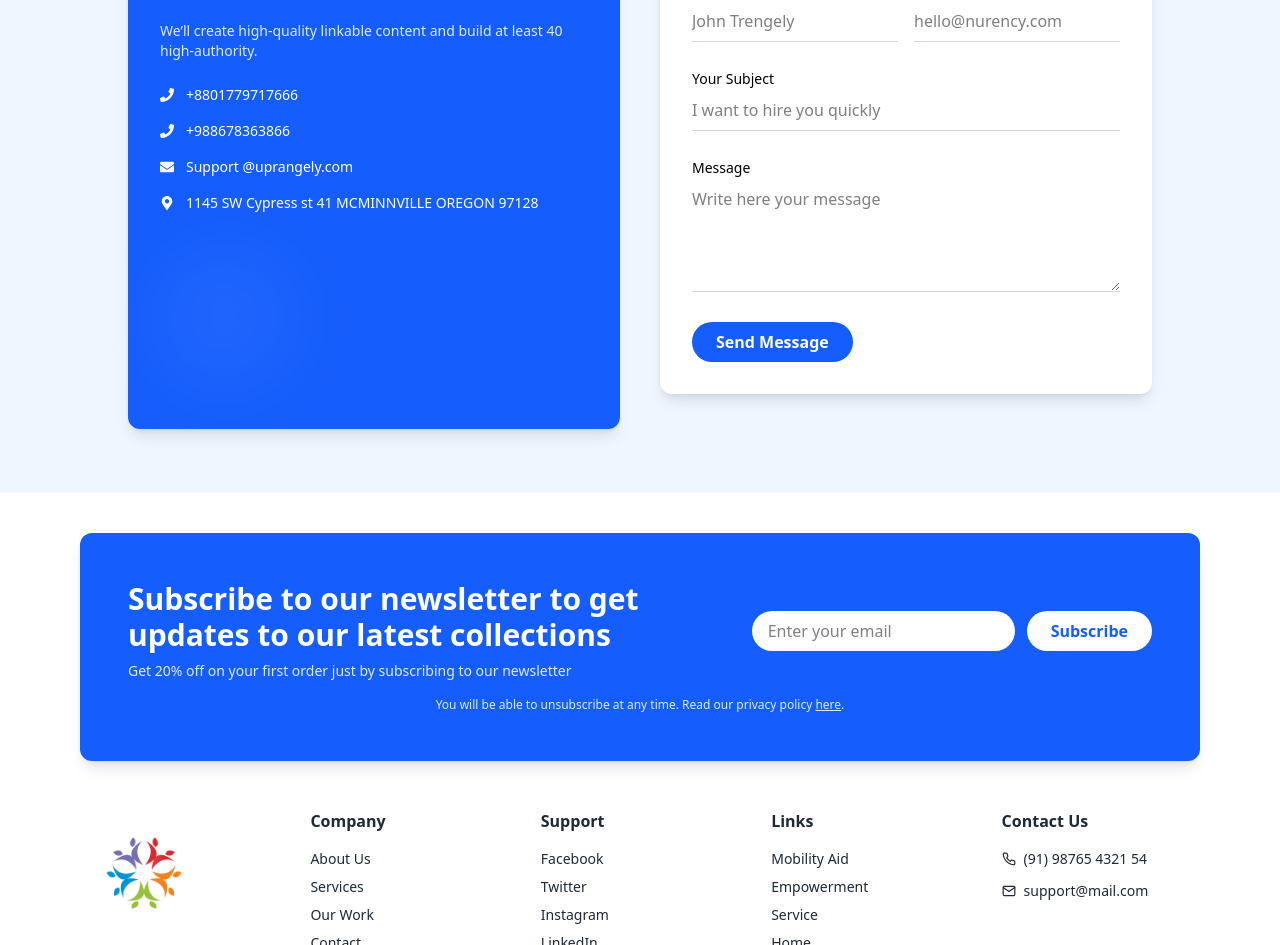
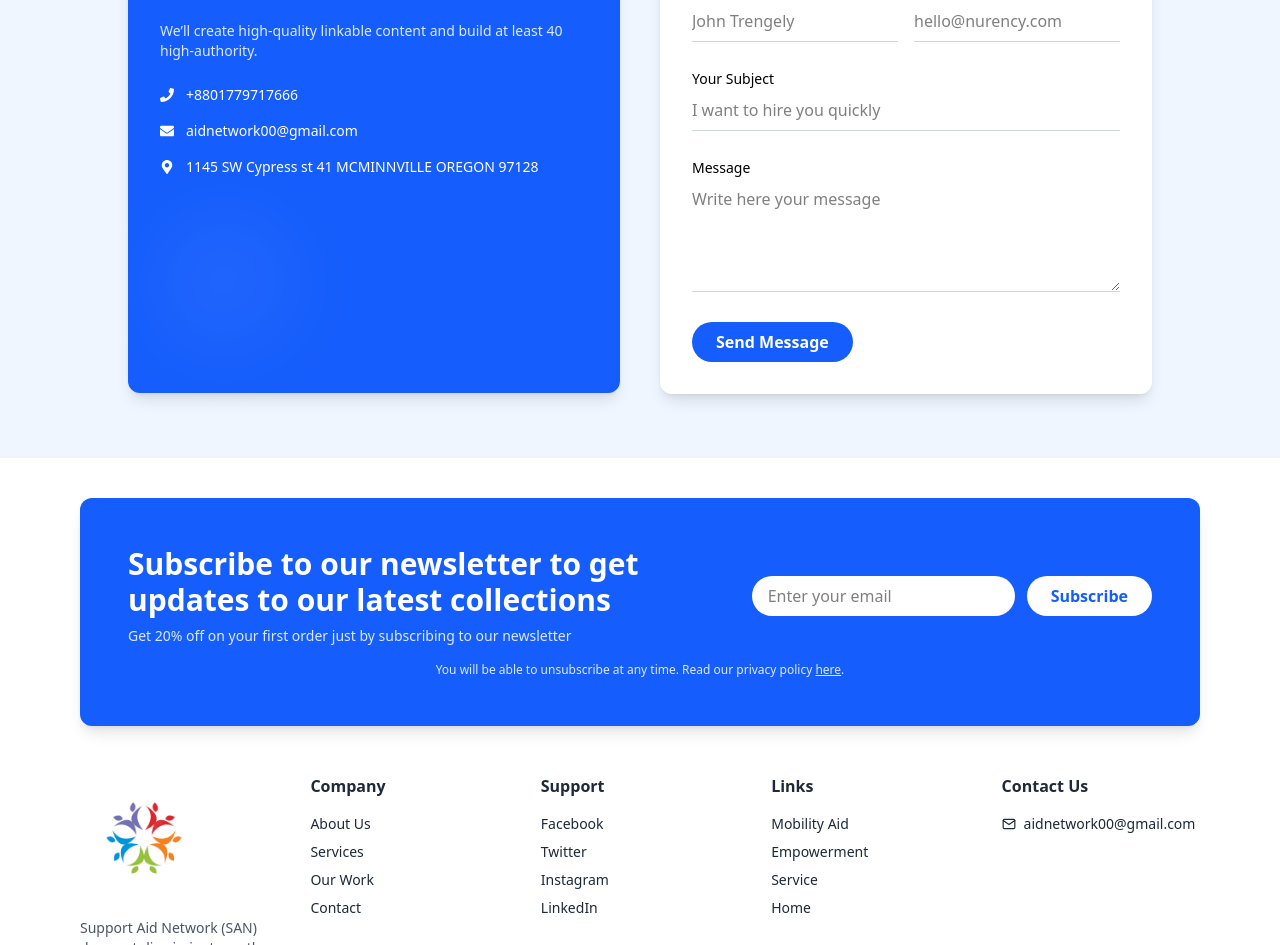
Before and after one commit to aidNetwork/SupportAidNetwork, a React (Vite) app: page /contact in a window 1280 px wide. Shown: the part 367-1312 px from the top of the page. Built offline with nearby package versions, Linux system fonts and the light colour scheme.

Commit message:
feat: update contact information in ContactSection and Footer components

```diff
--- a/src/Component/ContactSection.jsx
+++ b/src/Component/ContactSection.jsx
@@ -23,13 +23,13 @@ const ContactSection = () => {
               <FaPhone className="text-white" />
               +8801779717666
             </li>
-            <li className="flex items-center gap-3">
+            {/* <li className="flex items-center gap-3">
               <FaPhone className="text-white" />
               +988678363866
-            </li>
+            </li> */}
             <li className="flex items-center gap-3">
               <FaEnvelope className="text-white" />
-              Support @uprangely.com
+              aidnetwork00@gmail.com
             </li>
             <li className="flex items-center gap-3">
               <FaMapMarkerAlt className="text-white" />
--- a/src/Component/Footer.jsx
+++ b/src/Component/Footer.jsx
@@ -77,7 +77,7 @@ const Footer = () => {
           <h4 className="font-bold mb-4">Support</h4>
           <ul className="space-y-2 text-sm">
             <li><a href="https://facebook.com" target="_blank" rel="noopener noreferrer" className="hover:underline">Facebook</a></li>
-            <li><a href="https://twitter.com" target="_blank" rel="noopener noreferrer" className="hover:underline">Twitter</a></li>
+            <li><a href="https://x.com/socialaidnetorg?s=20" target="_blank" rel="noopener noreferrer" className="hover:underline">Twitter</a></li>
             <li><a href="https://instagram.com" target="_blank" rel="noopener noreferrer" className="hover:underline">Instagram</a></li>
             <li><a href="https://linkedin.com" target="_blank" rel="noopener noreferrer" className="hover:underline">LinkedIn</a></li>
           </ul>
@@ -98,11 +98,11 @@ const Footer = () => {
         <div>
           <h4 className="font-bold mb-4">Contact Us</h4>
           <ul className="space-y-3 text-sm">
+            {/* <li className="flex items-center gap-2">
+              <FiPhone /> (91) 98765 4321 54
+            </li> */}
             <li className="flex items-center gap-2">
-              <FiPhone /> (91) 98765 4321 54
-            </li>
-            <li className="flex items-center gap-2">
-              <FiMail /> support@mail.com
+              <FiMail /> aidnetwork00@gmail.com
             </li>
           </ul>
         </div>
```
